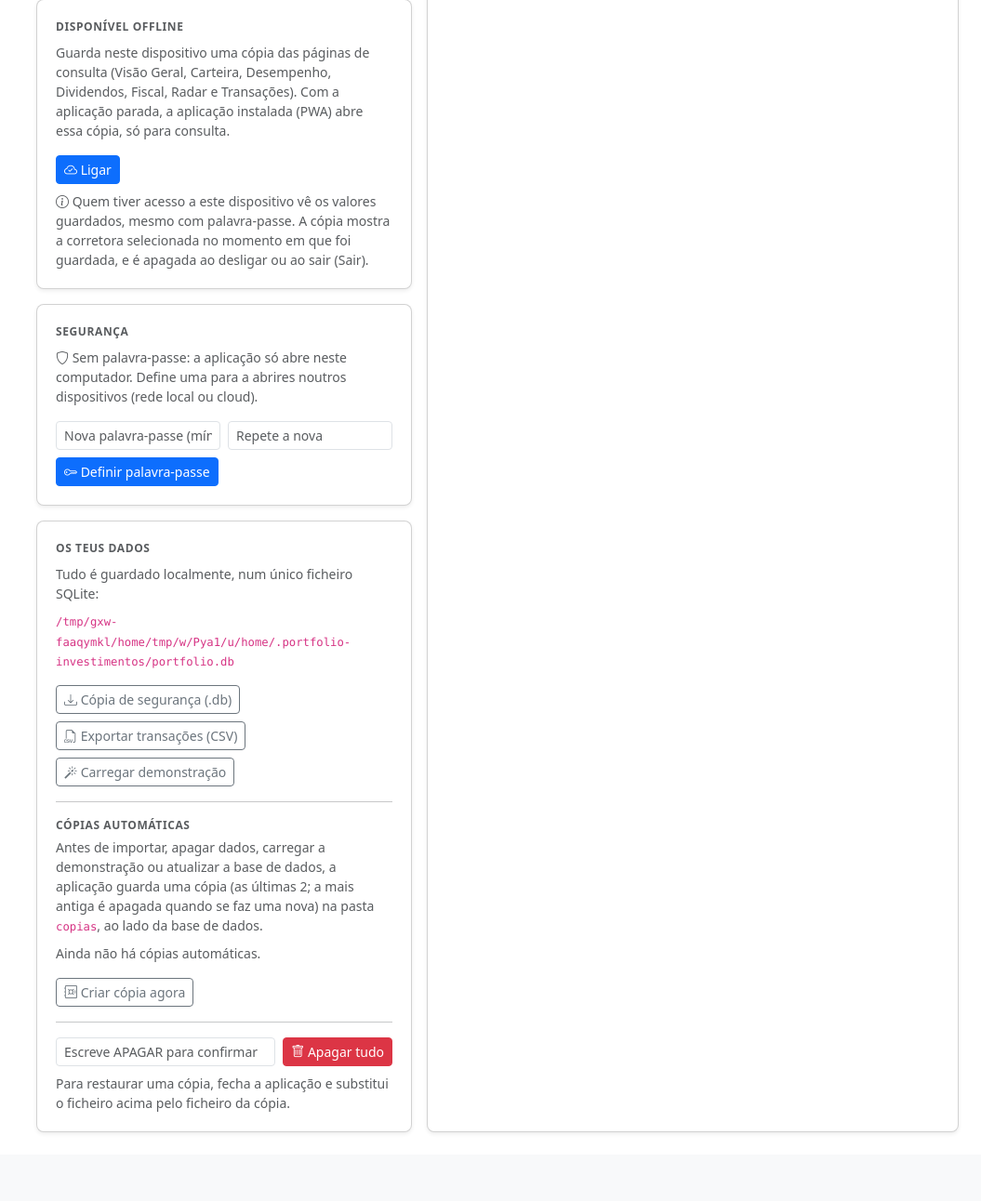
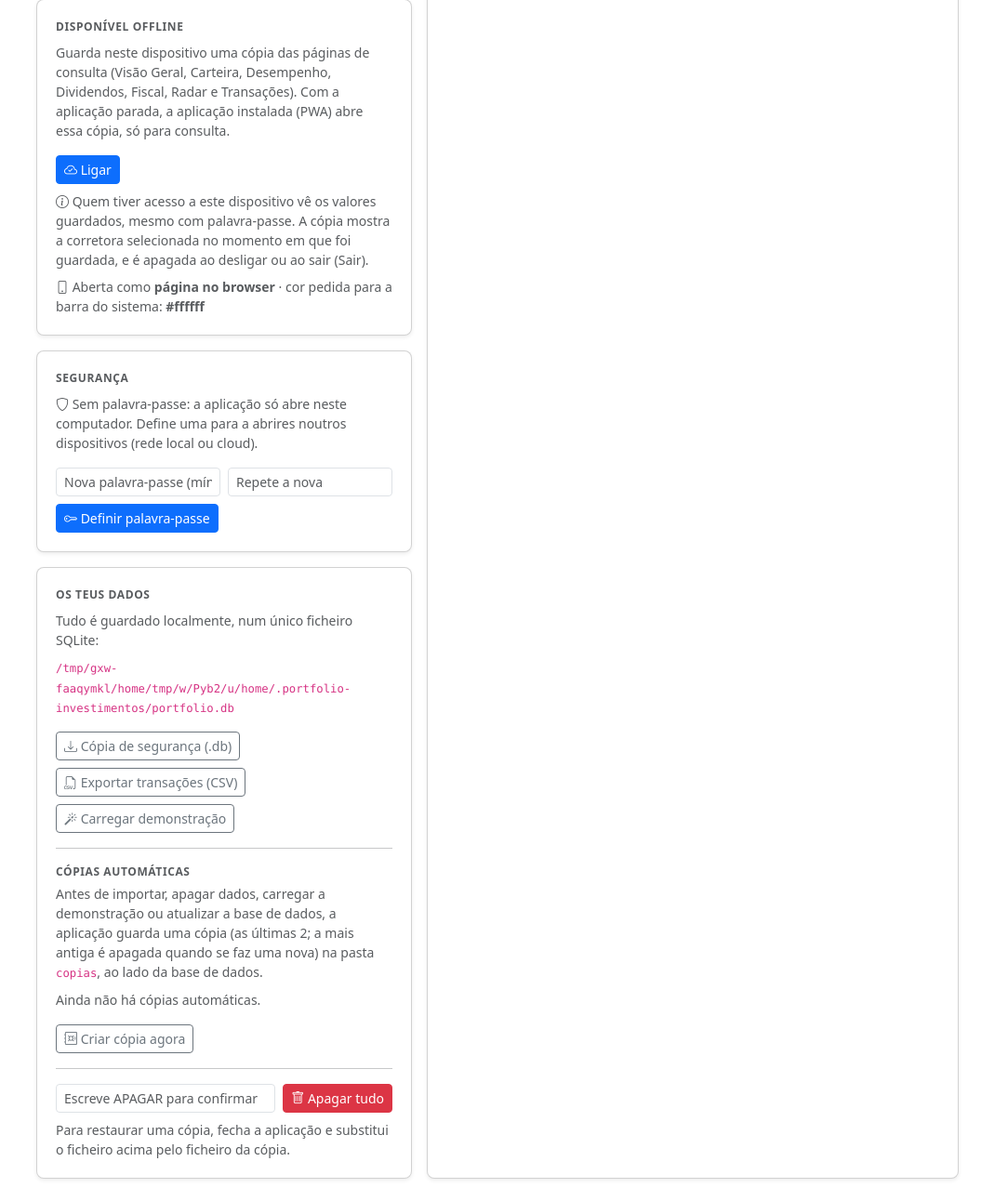
Before and after one commit to geneiros/PortfolioInvestimentos, a Flask app: page /definicoes in a window 1280 px wide. Shown: the part 1793-3085 px from the top of the page at 93% size, without its empty margins (225-1280 px from the left). Before the commit the page ends 3011 px from the top, so only its background shows below. Run offline with Flask 3, Linux system fonts and the light colour scheme; data comes from the database, SQL or seed files in the repository; data that the repository does not hold is empty; some libraries are stand-ins or nearby versions.

Commit message:
PWA: barra do sistema com a cor do tema, já no HTML do servidor
Na aplicação instalada no Android, a barra de estado ficava sempre escura
(a cor do manifesto, #212529): o Chrome não acompanhava a meta theme-color
mudada por JavaScript. A escolha do tema passa a ficar também num cookie
(pm_theme) e o servidor manda o HTML já com a meta da cor certa (#ffffff,
#212529 ou #272236), o data-bs-theme e a classe pm-purple; no Automático,
as duas metas com media (prefers-color-scheme). O código do tema no <head>
fica num include partilhado (_theme_head.html) por base.html e
_standalone.html; pm.applyTheme troca as metas e grava o cookie.

Manifesto: theme_color e background_color a #ffffff (tema por omissão) e
sem o campo user_preferences, que não é standard. offline.html conhece o
Purple. Em Definições → Disponível offline, uma linha de diagnóstico
mostra se a página está aberta como aplicação instalada e a cor pedida.
Teste do HTML com cada cookie.

Co-Authored-By: Claude Opus 5.5 <noreply@anthropic.com>
Claude-Session: https://claude.ai/code/session_01AhMv5rzh4esVFWwNf2sje8

```diff
--- a/portfolio_investimentos/__init__.py
+++ b/portfolio_investimentos/__init__.py
@@ -121,7 +121,10 @@ def create_app(config=None):
     def _offline():
         from datetime import datetime
         from .models import Setting
-        return {"offline_enabled": Setting.get("offline_enabled") == "1",
+        from flask import request
+        theme = request.cookies.get("pm_theme")
+        return {"theme_pref": theme if theme in ("light", "dark", "purple") else None,
+                "offline_enabled": Setting.get("offline_enabled") == "1",
                 "quick_quotes": Setting.get("quick_quotes") == "1",
                 "generated_at": datetime.now().isoformat(timespec="minutes")}
 
--- a/portfolio_investimentos/static/js/pm.js
+++ b/portfolio_investimentos/static/js/pm.js
@@ -378,9 +378,10 @@
     const dark = pref === "dark" || pref === "purple" || (pref === "auto" && prefersDark.matches);
     document.documentElement.setAttribute("data-bs-theme", dark ? "dark" : "light");
     document.documentElement.classList.toggle("pm-purple", pref === "purple");
-    // a barra do sistema acompanha o fundo da página (o do tema escolhido)
-    const meta = document.getElementById("themeColor");
-    if (meta) meta.setAttribute("content", pref === "purple" ? "#272236" : dark ? "#212529" : "#ffffff");
+    // a barra do sistema acompanha o fundo da página (o do tema escolhido); o cookie faz o servidor trazer já a
+    // cor certa nas páginas seguintes (ver _theme_head.html)
+    if (window.pmThemeColor) window.pmThemeColor(pref, dark);
+    if (window.pmThemeCookie) window.pmThemeCookie(pref);
     document.querySelectorAll("[data-pm-theme]").forEach((b) => b.classList.toggle("active", b.dataset.pmTheme === pref));
     document.dispatchEvent(new CustomEvent("pm:theme"));
   };
--- a/portfolio_investimentos/static/offline.html
+++ b/portfolio_investimentos/static/offline.html
@@ -9,9 +9,10 @@
     (function () {
       let pref = "auto";
       try { pref = localStorage.getItem("pm-theme") || "auto"; } catch (e) {}
-      const dark = pref === "dark" || (pref === "auto" && window.matchMedia("(prefers-color-scheme: dark)").matches);
+      const dark = pref === "dark" || pref === "purple" || (pref === "auto" && window.matchMedia("(prefers-color-scheme: dark)").matches);
       document.documentElement.setAttribute("data-bs-theme", dark ? "dark" : "light");
-      document.getElementById("themeColor").setAttribute("content", dark ? "#212529" : "#ffffff");
+      document.documentElement.classList.toggle("pm-purple", pref === "purple");
+      document.getElementById("themeColor").setAttribute("content", pref === "purple" ? "#272236" : dark ? "#212529" : "#ffffff");
     })();
   </script>
   <link href="/static/vendor/bootstrap/bootstrap.min.css" rel="stylesheet">
--- /dev/null
+++ b/portfolio_investimentos/templates/_theme_head.html
@@ -0,0 +1,40 @@
+{#- Tema e cor da barra do sistema (Android, aplicação instalada).
+    A escolha vem do cookie pm_theme, para o HTML já trazer a cor certa (o Chrome da aplicação instalada pode não
+    acompanhar uma meta mudada por JavaScript); no Automático, duas metas com «media», a forma padrão. O script
+    acerta o resto com o localStorage (escolha feita antes de existir o cookie). -#}
+{%- set theme_colors = {"light": "#ffffff", "dark": "#212529", "purple": "#272236"} %}
+{%- if theme_pref in theme_colors %}
+  <meta name="theme-color" content="{{ theme_colors[theme_pref] }}" id="themeColor">
+{%- else %}
+  <meta name="theme-color" content="#ffffff" media="(prefers-color-scheme: light)">
+  <meta name="theme-color" content="#212529" media="(prefers-color-scheme: dark)">
+{%- endif %}
+  <script>
+    (function () {
+      const COLORS = { light: "#ffffff", dark: "#212529", purple: "#272236" };
+      // uma só meta com a cor do tema escolhido; no Automático, as duas com «media» (segue o sistema)
+      window.pmThemeColor = function (pref, dark) {
+        document.querySelectorAll('meta[name="theme-color"]').forEach((m) => m.remove());
+        const add = (color, media) => {
+          const m = document.createElement("meta");
+          m.name = "theme-color"; m.content = color;
+          if (media) m.media = media; else m.id = "themeColor";
+          document.head.appendChild(m);
+        };
+        if (pref === "auto") { add(COLORS.light, "(prefers-color-scheme: light)"); add(COLORS.dark, "(prefers-color-scheme: dark)"); }
+        else add(pref === "purple" ? COLORS.purple : dark ? COLORS.dark : COLORS.light);
+      };
+      window.pmThemeCookie = function (pref) {
+        document.cookie = "pm_theme=" + pref + "; path=/; max-age=31536000; SameSite=Lax";
+      };
+      const server = "{{ theme_pref or 'auto' }}";
+      let pref = server;
+      try { pref = localStorage.getItem("pm-theme") || server; } catch (e) {}
+      if (!(pref in COLORS) && pref !== "auto") pref = "auto";
+      // «purple» é um tema escuro com cores próprias (classe pm-purple, ver pm.css)
+      const dark = pref === "dark" || pref === "purple" || (pref === "auto" && window.matchMedia("(prefers-color-scheme: dark)").matches);
+      document.documentElement.setAttribute("data-bs-theme", dark ? "dark" : "light");
+      document.documentElement.classList.toggle("pm-purple", pref === "purple");
+      if (pref !== server) { window.pmThemeColor(pref, dark); window.pmThemeCookie(pref); }  // a próxima página já vem certa
+    })();
+  </script>
--- a/portfolio_investimentos/templates/base.html
+++ b/portfolio_investimentos/templates/base.html
@@ -1,24 +1,13 @@
 <!doctype html>
-<html lang="pt" data-bs-theme="light">
+<html lang="pt" data-bs-theme="{{ 'dark' if theme_pref in ('dark', 'purple') else 'light' }}"{% if theme_pref == 'purple' %} class="pm-purple"{% endif %}>
 <head>
   <meta charset="utf-8">
   <meta name="viewport" content="width=device-width, initial-scale=1">
   <title>{{ title }} · Portfolio Investimentos</title>
-  <meta name="theme-color" content="#ffffff" id="themeColor">
+  {% include "_theme_head.html" %}
   <script>
-    // modos de cor nativos do Bootstrap: light | dark | auto (segue o sistema operativo)
-    (function () {
-      let pref = "auto";
-      try { pref = localStorage.getItem("pm-theme") || "auto"; } catch (e) {}
-      // «purple» é um tema escuro com cores próprias (classe pm-purple, ver pm.css)
-      const dark = pref === "dark" || pref === "purple" || (pref === "auto" && window.matchMedia("(prefers-color-scheme: dark)").matches);
-      document.documentElement.setAttribute("data-bs-theme", dark ? "dark" : "light");
-      document.documentElement.classList.toggle("pm-purple", pref === "purple");
-      // barra do sistema (Android, aplicação instalada) da cor do fundo da aplicação
-      document.getElementById("themeColor").setAttribute("content", pref === "purple" ? "#272236" : dark ? "#212529" : "#ffffff");
-      // esconder valores já antes de a página aparecer (sem mostrar os valores por instantes)
-      try { if (localStorage.getItem("pm-private") === "1") document.documentElement.classList.add("pm-private"); } catch (e) {}
-    })();
+    // esconder valores já antes de a página aparecer (sem mostrar os valores por instantes)
+    try { if (localStorage.getItem("pm-private") === "1") document.documentElement.classList.add("pm-private"); } catch (e) {}
   </script>
   <link rel="manifest" href="{{ url_for('static', filename='manifest.webmanifest') }}">
   <link rel="icon" href="{{ url_for('static', filename='icons/favicon.svg') }}" type="image/svg+xml">
--- a/portfolio_investimentos/templates/pages/definicoes.html
+++ b/portfolio_investimentos/templates/pages/definicoes.html
@@ -142,6 +142,7 @@
       {% endif %}
       <p class="small text-body-secondary mt-2 mb-0"><i class="bi bi-info-circle"></i> Quem tiver acesso a este dispositivo vê os valores guardados,
         mesmo com palavra-passe. A cópia mostra a corretora selecionada no momento em que foi guardada, e é apagada ao desligar ou ao sair (Sair).</p>
+      <p class="small text-body-secondary mt-2 mb-0" id="pwaInfo"></p>
     </div>
 
     <div class="pm-card mb-3">
@@ -320,6 +321,16 @@ document.addEventListener("DOMContentLoaded", () => {
     if (wanted) box.value = wanted;
     apply();
   }
+  // diagnóstico da aplicação instalada: modo de abertura e cor pedida para a barra do sistema
+  const info = document.getElementById("pwaInfo");
+  const showInfo = () => {
+    if (!info) return;
+    const standalone = matchMedia("(display-mode: standalone)").matches || matchMedia("(display-mode: fullscreen)").matches || navigator.standalone === true;
+    const metas = [...document.querySelectorAll('meta[name="theme-color"]')].filter((m) => !m.media || matchMedia(m.media).matches);
+    info.innerHTML = '<i class="bi bi-phone"></i> Aberta como ' + (standalone ? "<b>aplicação instalada</b>" : "<b>página no browser</b>")
+      + " · cor pedida para a barra do sistema: <b>" + (metas[0] ? metas[0].content : "—") + "</b>";
+  };
+  showInfo(); document.addEventListener("pm:theme", showInfo);
   const out = document.getElementById("offlineSaved"), btn = document.getElementById("offlineSave");
   if (!out) return;
   const show = () => { const t = pm.offline.lastSaved(); out.textContent = t ? new Date(t).toLocaleString("pt-PT") : "ainda não"; };
```
Also changed, not shown: portfolio_investimentos/templates/_standalone.html (+2 -13 lines), tests/test_app.py (+18 -0 lines), CHANGELOG.md, portfolio_investimentos/static/manifest.webmanifest.
